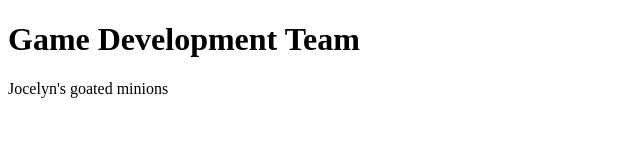
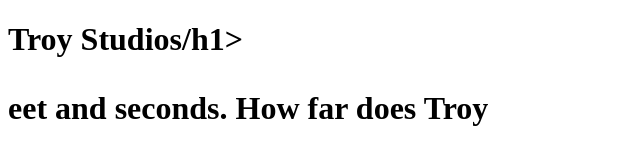
Before and after one commit to troystudios/troystudios.github.io, a plain HTML site: page about.html in a window 1280 px wide. Shown: the whole page, without its empty margins (0-640 px from the left). Drawn offline with Linux system fonts and the light colour scheme.

Commit message:
Update about.html

```diff
--- a/about.html
+++ b/about.html
@@ -1,5 +1,5 @@
 <!DOCTYPE html>
 <body>
-  <h1>Game Development Team</h1>
-  <p>Jocelyn's goated minions</p>
+  <h1>Troy Studios/h1>
+  <p>eet and seconds. How far does Troy</p>
 </body>
```
